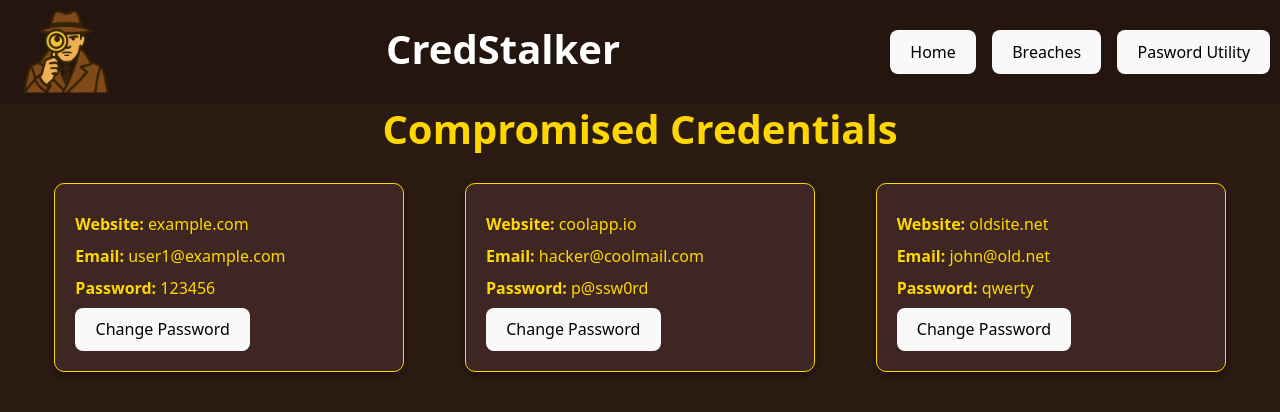
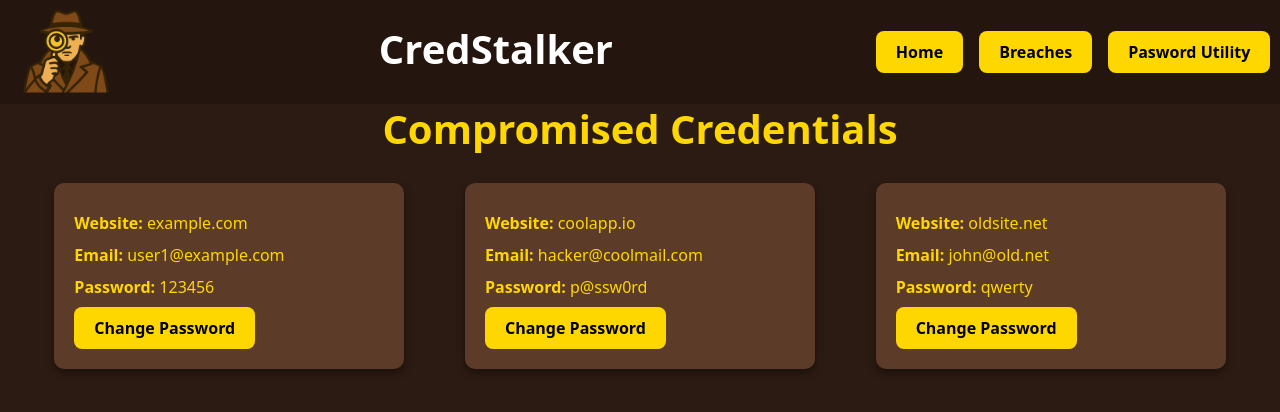
Before and after one commit to armenta-i/cred-stalker, a React (Vite) app in the folder frontend/: page /breaches in a window 1280 px wide. Shown: the top 412 px of the page. Built offline with nearby package versions, Linux system fonts and the light colour scheme.

Commit message:
fixed minor styling errors

```diff
--- a/frontend/src/Breaches.jsx
+++ b/frontend/src/Breaches.jsx
@@ -59,6 +59,6 @@ function ChangepswdBtn(){
     console.log('Change Password button clicked!');
   }
   return (
-    <button className="change-password-btn">Change Password</button>
+    <button className="CPDbutton">Change Password</button>
   );
 }
--- a/frontend/src/Header.jsx
+++ b/frontend/src/Header.jsx
@@ -10,9 +10,9 @@ export default function Header() {
       <h1>CredStalker</h1>
       <nav>
         <ul>
-          <li><button onClick={() => navigate('/')}>Home</button></li>
-          <li><button onClick={() => navigate('/Breaches')}>Breaches</button></li>
-          <li><button onClick={() => navigate('/PswdUtils')}>Pasword Utility</button></li>
+          <li><button className = "button" onClick={() => navigate('/')}>Home</button></li>
+          <li><button className = "button" onClick={() => navigate('/Breaches')}>Breaches</button></li>
+          <li><button className = "button" onClick={() => navigate('/PswdUtils')}>Pasword Utility</button></li>
         </ul>
       </nav>
     </header>
--- a/frontend/src/Input.jsx
+++ b/frontend/src/Input.jsx
@@ -5,14 +5,15 @@ export default function Input() {
   const [credential, setCredential] = useState('');//Handle Credential input
   const [inputType, setInputType] = useState('password');//Handle input type (username or email)
 
-  const handleSubmit = async (e) => {
-    e.prevenDefault();
+  const handleSubmit = async () => {
+    // e.prevenDefault();
     const res = await fetch (`http:localhost:8000/hash?credential=${encodeURIComponent(credential)}`);
     const hashed = await res.json();
 
     console.log(hashed);
 
     console.log(`Scanning ${inputType}: ${credential}`);
+
   };
 
   return (
--- a/frontend/src/PswdUtils.jsx
+++ b/frontend/src/PswdUtils.jsx
@@ -1,6 +1,8 @@
+import Header from "./Header";
 export default function PswdUtils() {
     return (
         <>
+        <Header/>
         Hello this is where the password utils will be
         </>
     );
--- a/frontend/src/Styles/Breaches.css
+++ b/frontend/src/Styles/Breaches.css
@@ -40,10 +40,10 @@
 
 /* Block styling */
 .credential-block {
-  background-color: #3E2723;
+  background-color: #5C3B28;
   padding: 1.25rem;
   border-radius: 10px;
-  border: 1px solid #FFD700;
+  color: #FFD700; /* Gold text */
   box-shadow: 0 4px 8px rgba(0, 0, 0, 0.4);
   width: 100%;
   max-width: 350px;
@@ -53,3 +53,17 @@
 .credential-block p {
   margin: 0.5rem 0;
 }
+.CPDbutton {
+  background-color: #FFD700; /* gold */
+  color: #000; /* black text */
+  padding: 10px 20px;
+  border: none;
+  border-radius: 8px;
+  font-weight: bold;
+  cursor: pointer;
+  transition: background-color 0.3s ease;
+}
+
+.CPDbutton:hover {
+  background-color: #FFC300; /* slightly darker gold on hover */
+}
--- a/frontend/src/Styles/Header.css
+++ b/frontend/src/Styles/Header.css
@@ -30,3 +30,17 @@ header {
   header nav ul li a:hover {
     text-decoration: underline;
   }
+  .button {
+    background-color: #FFD700; /* gold */
+    color: #000; /* black text */
+    padding: 10px 20px;
+    border: none;
+    border-radius: 8px;
+    font-weight: bold;
+    cursor: pointer;
+    transition: background-color 0.3s ease;
+  }
+
+  .button:hover {
+    background-color: #FFC300; /* slightly darker gold on hover */
+  }
```
